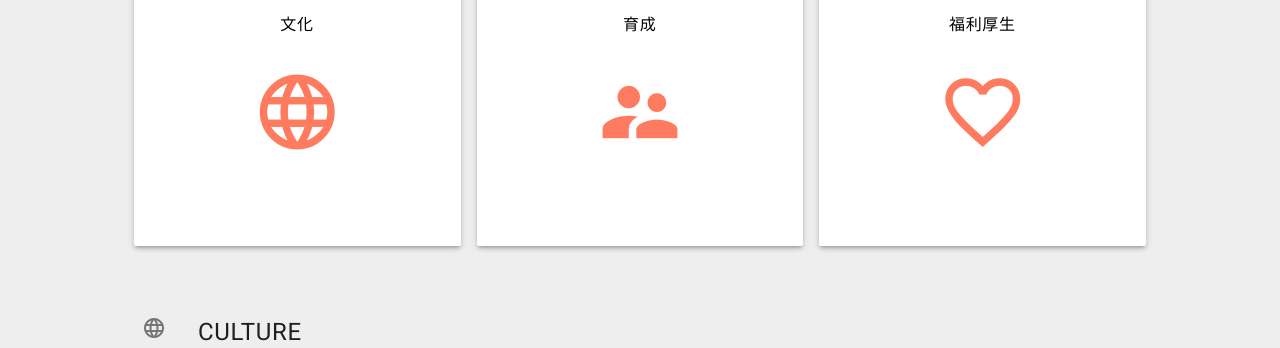
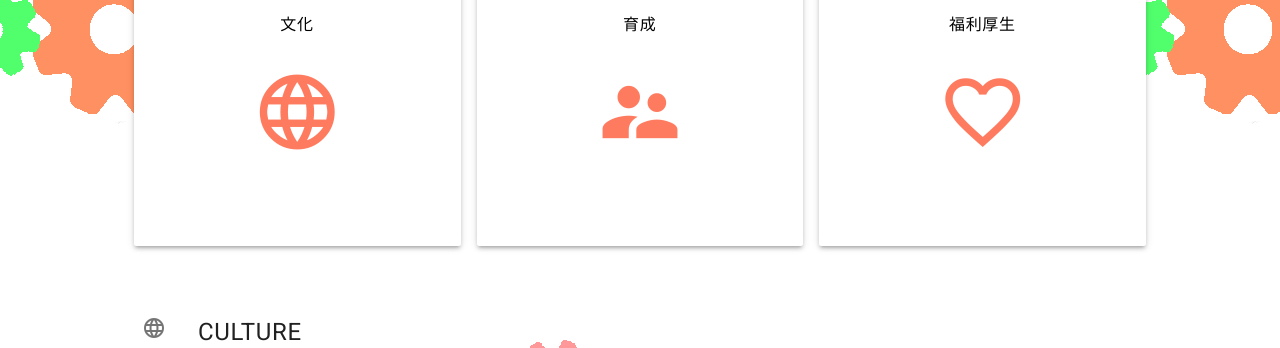
Before and after one commit to infordio-fukazawa/infd_recruitment2018, a website: page workplace/workplace.html in a window 1280 px wide. Shown: the part 452-800 px from the top of the page. Drawn offline with Linux system fonts and the light colour scheme.

Commit message:
背景追加

```diff
--- a/css/styles.css
+++ b/css/styles.css
@@ -16,6 +16,10 @@
 
 body {
   margin: 0;
+  background-image: url("../images/background-image.png"); /* 全体の背景画像 */
+  /*background-repeat: no-repeat;             背景を繰り返さない*/
+  /*background-position: 100% 100%;             背景画像の位置は画面中央 */
+  background-attachment:fixed;             /* 背景画像を固定する */
 }
 
 /* Disable ugly boxes around images in IE10 */
```
Also changed, not shown: images/background-image.png (added).
